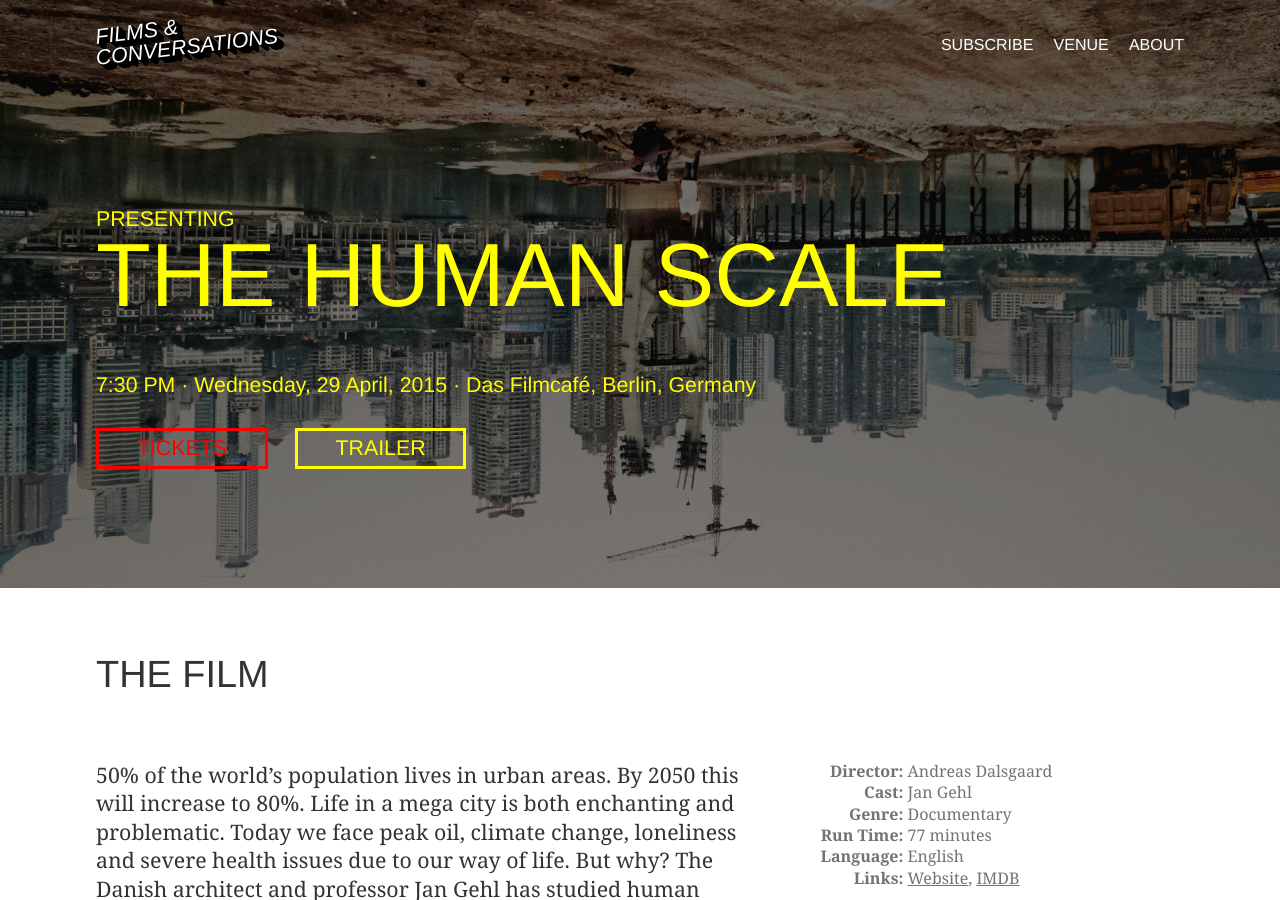
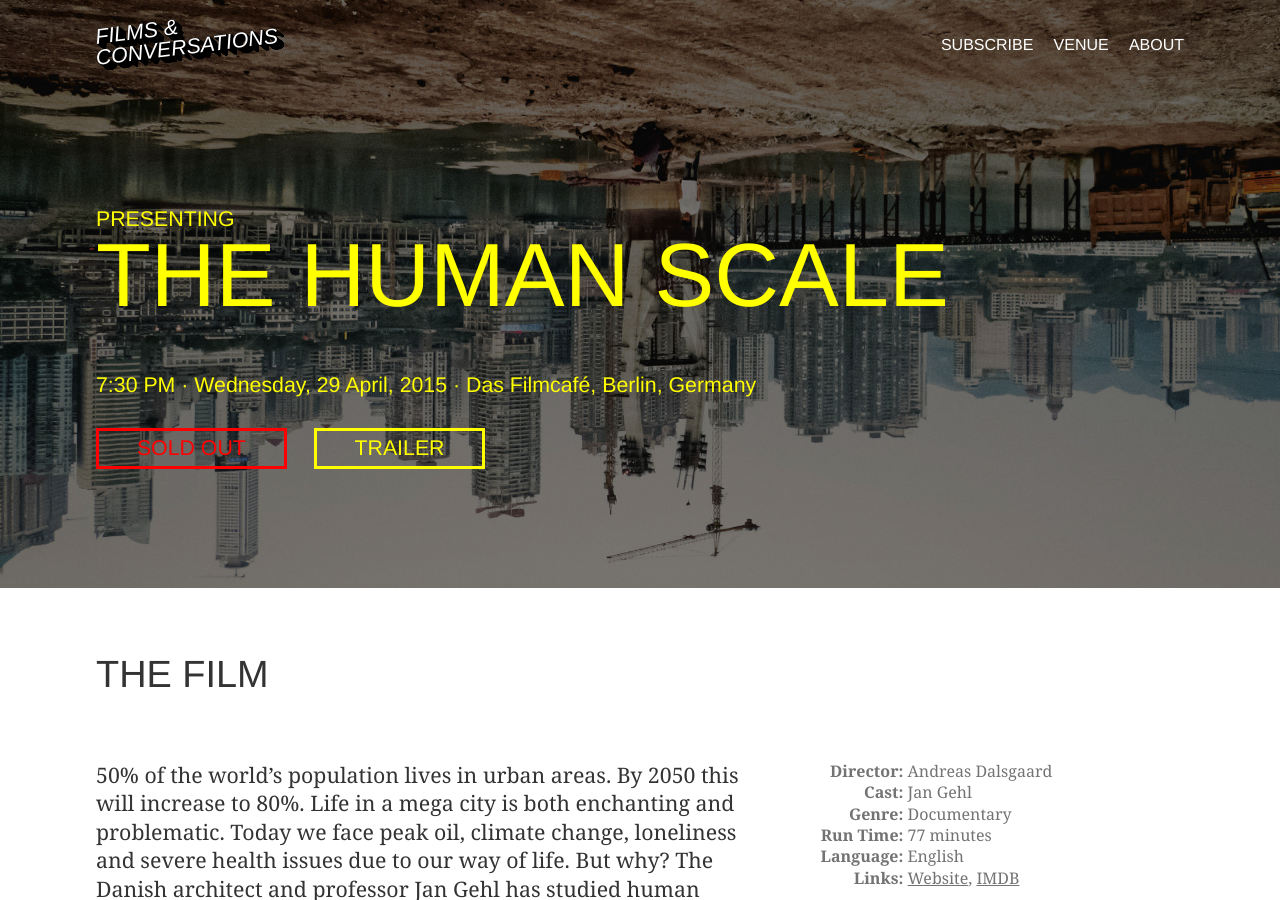
Before and after one commit to smallepic/films-and-conversations, a Jekyll site: the page built from index.html, in a window 1280 px wide and 900 px high. Built offline with Jekyll 4.4.1, drawn with Linux system fonts in a browser that asks for light colours.

Commit message:
Updated home page to indicate sold out status.

```diff
--- a/index.html
+++ b/index.html
@@ -11,7 +11,7 @@ image: http://filmsandconversations.com/images/banner-the-human-scale.jpg
     <h1 class="headline-title">The Human Scale</h1>
     <p class="headline-body">7:30 PM &middot; Wednesday, 29 April, 2015 &middot; Das Filmcaf&eacute;, Berlin, Germany</p>
     <ul class="headline-call-to-actions">
-      <li><a href="#tickets" class="button button-error">Tickets</a></li>
+      <li><a href="#tickets" class="button button-error">Sold Out</a></li>
       <li><a href="#film" class="button button-alternate">Trailer</a></li>
     </ul>
   </section>
```
